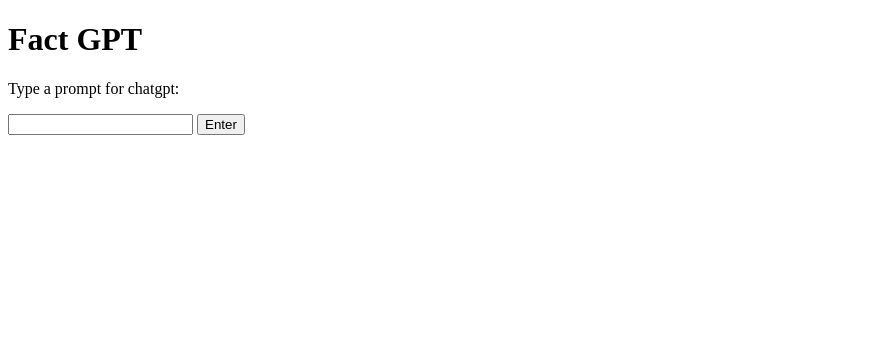
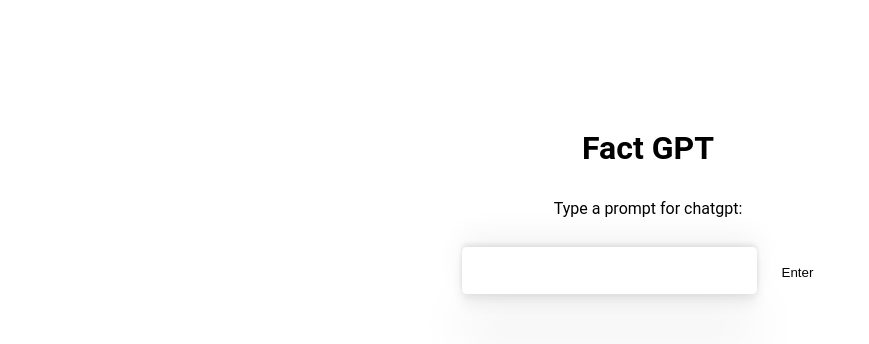
Before and after one commit to easgo/FactGPT, a Flask app: page / in a window 1280 px wide. Shown: the top 344 px of the page, without its empty margins (0-869 px from the left). Run offline with Flask 2, Linux system fonts and the light colour scheme.

Commit message:
initialdesignchanges

```diff
--- /dev/null
+++ b/static/index.css
@@ -0,0 +1,55 @@
+
+body{
+    padding-top: 100px;
+    text-align: center;
+    font-family: Roboto, sans-serif;
+    flex-direction: center;
+    justify-content: space-between;
+    width: 100%;
+}
+h1 {
+   font-size: xx-large;
+}
+
+.typeaprompt {
+    padding-top: 10px;
+    padding-bottom: 10px;
+}
+
+.bottom-section{
+    width: 100%;
+    display: flex;
+    flex-direction: column;
+    justify-content: center;
+    align-items: center;
+}
+
+.input-container {
+    width: 100%;
+    position: relative;
+}
+
+input {
+    border: none;
+    background-color: rgba(255, 255, 255, 0.5);
+    font-size: 20px;
+    padding: 12px 15px;
+    border-radius: 5px;
+    box-shadow: rgb(0, 0, 0, 0.05) 0 54px 55px,
+    rgb(0, 0, 0, 0.05) 0 -12px 30px,
+    rgb(0, 0, 0, 0.05) 0 4px 6px,
+    rgb(0, 0, 0, 0.05) 0 12px 13px,
+    rgb(0, 0, 0, 0.09) 0 -3px 5px;
+}
+
+input:focus{
+    outline: none;
+}
+
+button {
+    border: solid 0.5px rgba(255, 255, 255, 0.5);
+    background-color: transparent;
+    border-radius: 5px;
+    padding: 10px;
+    margin: 10px;
+}
--- a/templates/index.html
+++ b/templates/index.html
@@ -3,12 +3,18 @@
   <head>
     <title>FactGPT</title>
     <script src="{{ url_for('static', filename='script.js') }}"></script>
+    <link rel = "stylesheet" href="/static/index.css">
   </head>
   <body>
     <h1>Fact GPT</h1>
-    <p>Type a prompt for chatgpt:</p>
-    <input type="text" id="input">
-    <button onclick="sendMain()">Enter</button>
+    <p class = "typeaprompt">Type a prompt for chatgpt:</p>
+    <div class = 'buttom-section'>
+      <div class = "input-container">
+        <input type="text" id="input"> </input>
+        <button onclick="sendMain()">Enter</button>
+      </div>
+    </div>
+
     <p id="result"></p>
   </body>
 </html>
```
